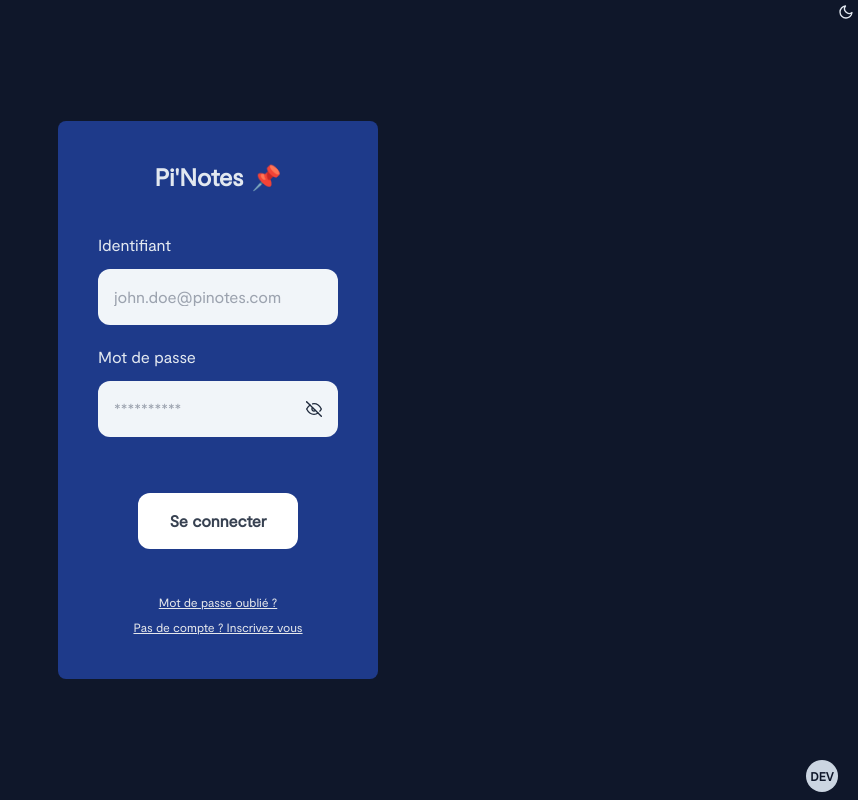
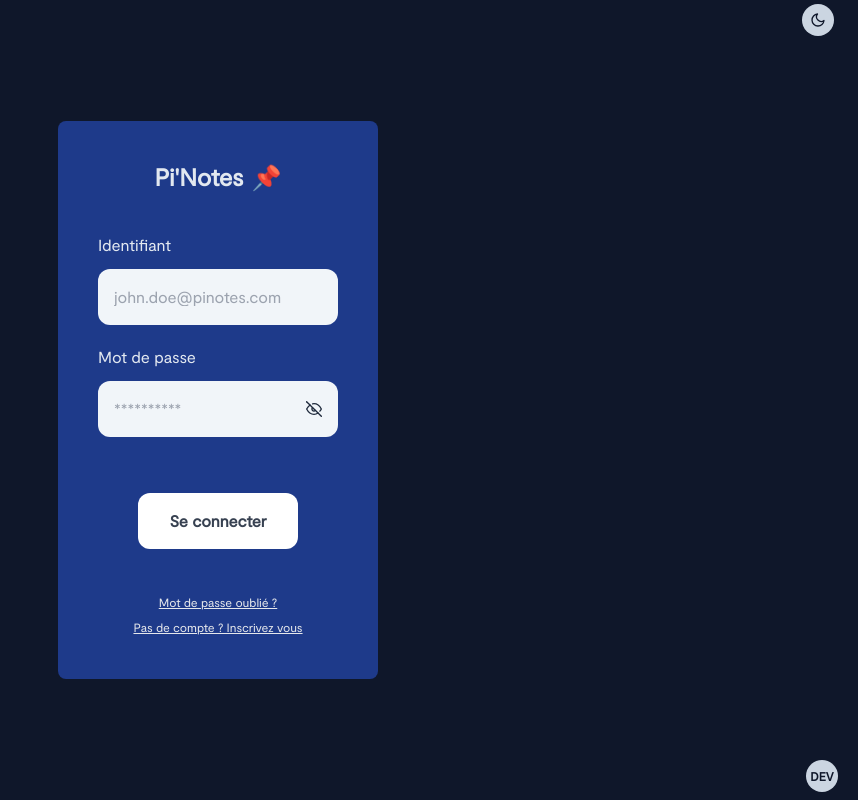
Before and after one commit to SaumonDelicieux/front-end, a React (Vite) app: page /login in a window 1280 px wide. Shown: the whole page, without its empty margins (422-1280 px from the left). Built offline with nearby package versions, Linux system fonts and the light colour scheme; no server answers.

Commit message:
add circle darkmode

```diff
--- a/src/components/DarkModeButton.tsx
+++ b/src/components/DarkModeButton.tsx
@@ -11,7 +11,7 @@ const DarkMode: React.FC = () => {
 
     return (
         <div
-            className="absolute top-0 right-0 z-50 cursor-pointer m-1 text-slate-800 dark:text-slate-200"
+            className="absolute top-0 right-5 z-50 cursor-pointer m-1 text-slate-50 dark:text-slate-900 bg-blue-900 dark:bg-slate-300 rounded-full w-8 h-8 flex items-center justify-center text-s font-bold"
             onClick={() => dispatch(switchThemeMode())}
         >
             {theme === "dark" ? <FiMoon /> : <FiSun />}
```
